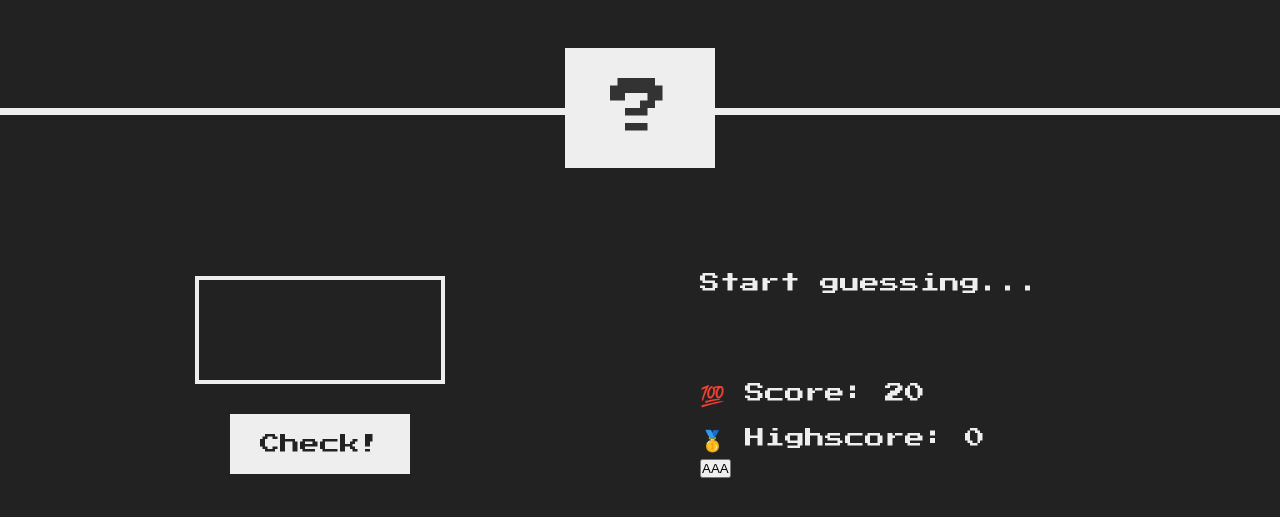
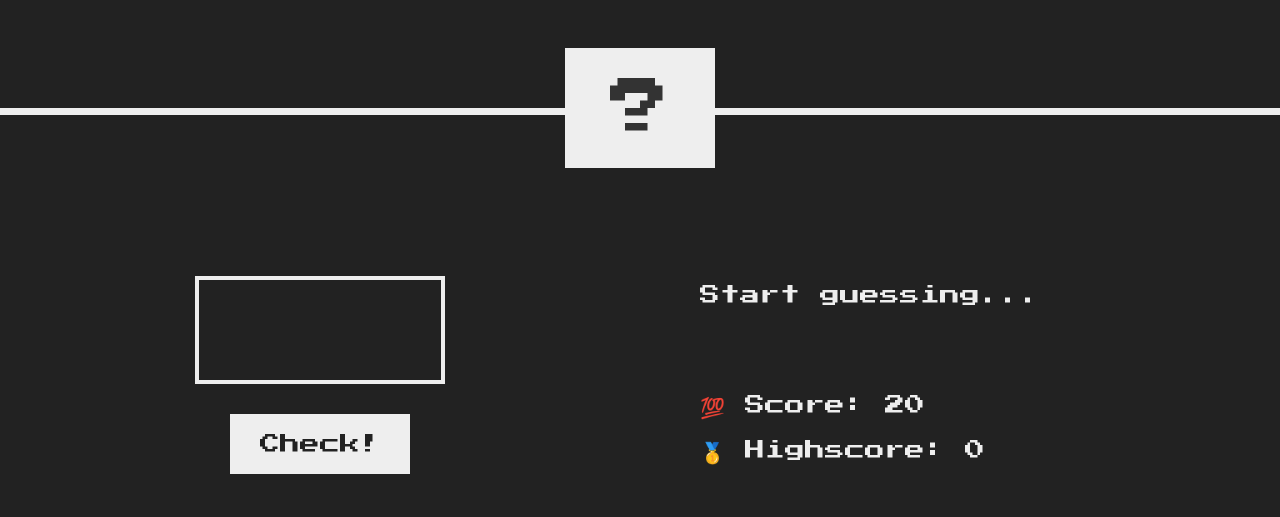
Before and after one commit to powercoderr/Guess-My-Number, a plain HTML site: page index.html in a window 1280 px wide. Shown: the part 165-682 px from the top of the page. Drawn offline with Linux system fonts and the light colour scheme.

Commit message:
update: delete unwanted button

```diff
--- a/index.html
+++ b/index.html
@@ -25,7 +25,6 @@
         <p class="label-highscore">
           🥇 Highscore: <span class="highscore">0</span>
         </p>
-        <button>AAA</button>
       </section>
     </main>
     <script src="script.js"></script>
```
